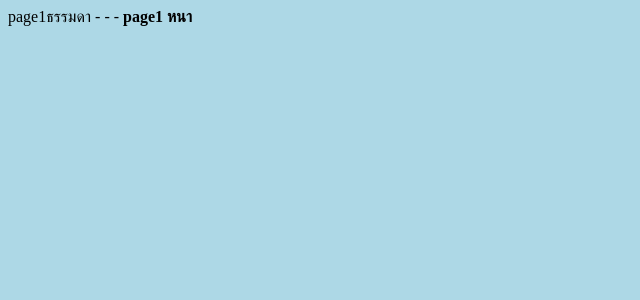
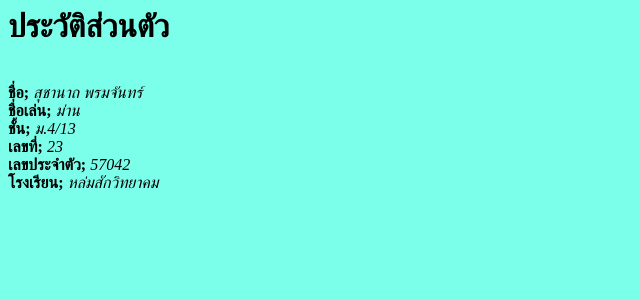
Before and after one commit to 57042/mywebsite, a PHP site: page /page1.php in a window 1280 px wide. Shown: the top 300 px of the page, without its empty margins (0-640 px from the left). Run offline with PHP 8.4, Linux system fonts and the light colour scheme.

Commit message:
Update page1.php

```diff
--- a/page1.php
+++ b/page1.php
@@ -2,7 +2,19 @@
         <head>
                 <title>งานที่ 1</title>
         </head>
-        <body bgcolor="lightblue">
-                page1ธรรมดา - - - <b>page1 หนา</b>
+        <body bgcolor="7cffea">
+                <h1>ประวัติส่วนตัว</h1>
+                <br>
+                <b>ชื่อ;</b> <i>สุชานาถ พรมจันทร์</i>
+                <br>
+                <b>ชื่อเล่น;</b> <i>ม่าน</i>
+                <br>
+                <b>ชั้น;</b> <i>ม.4/13</i>
+                <br>
+                <b>เลขที่;</b> <i>23</i>
+                <br>
+                <b>เลขประจำตัว;</b> <i>57042</i>
+                <br>
+                <b>โรงเรียน;</b> <i>หล่มสักวิทยาคม</i>
         </body>
-</html>
+</html
```
